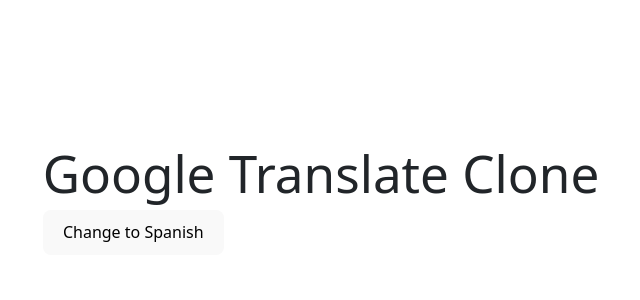
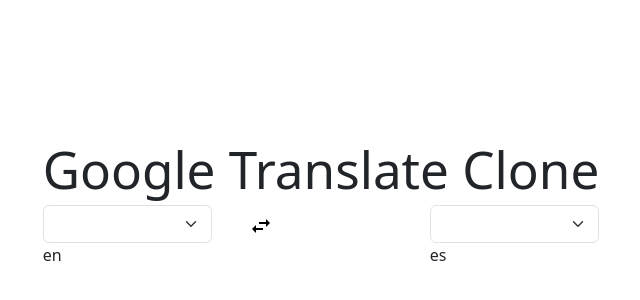
Before and after one commit to NelsonToroDev/GoogleTranslateClone, a React (Vite) app: page / in a window 1280 px wide. Shown: the part 196-496 px from the top of the page, without its empty margins (319-959 px from the left). Built offline with nearby package versions, Linux system fonts and the light colour scheme.

Commit message:
Created LanguageSelector component with quick validation for props

```diff
--- a/src/App.tsx
+++ b/src/App.tsx
@@ -1,17 +1,32 @@
 import 'bootstrap/dist/css/bootstrap.min.css'
 import './App.css'
 import { useStore } from './hooks/useStore'
+import { Container, Row, Col, Button } from 'react-bootstrap'
+import { AUTO_LANGUAGE } from './constants'
+import { SwapIcon } from './components/Icons'
+import { LanguageSelector } from './components/LanguageSelector'
 
 function App () {
-  const { fromLanguage, setFromLanguage } = useStore()
+  const { fromLanguage, toLanguage, setFromLanguage, setToLanguage, interchangeLanguage } = useStore()
   return (
-    <div className='App'>
+    <Container fluid>
       <h1>Google Translate Clone</h1>
-      <button onClick={() => { setFromLanguage('es') }}>
-        Change to Spanish
-      </button>
-      <h2>{fromLanguage}</h2>
-    </div>
+      <Row>
+        <Col>
+          <LanguageSelector onChange={setFromLanguage} />
+          {fromLanguage}
+        </Col>
+        <Col>
+          <Button variant='link' disabled={fromLanguage === AUTO_LANGUAGE} onClick={() => { interchangeLanguage() }}>
+            <SwapIcon />
+          </Button>
+        </Col>
+        <Col>
+          <LanguageSelector onChange={setToLanguage} />
+          {toLanguage}
+        </Col>
+      </Row>
+    </Container>
   )
 }
 
--- /dev/null
+++ b/src/components/Icons.tsx
@@ -0,0 +1,11 @@
+export const SwapIcon = () => (
+  <svg focusable="false" width="24" height="24" xmlns="http://www.w3.org/2000/svg" viewBox="0 0 24 24"><path d="M6.99 11L3 15l3.99 4v-3H14v-2H6.99v-3zM21 9l-3.99-4v3H10v2h7.01v3L21 9z"></path></svg>
+)
+
+export const ClipboardIcon = () => (
+  <svg focusable="false" xmlns="http://www.w3.org/2000/svg" enableBackground="new 0 0 24 24" height="24" viewBox="0 0 24 24" width="24"><g><rect fill="none" height="24" width="24"></rect></g><g><path d="M16,20H5V6H3v14c0,1.1,0.9,2,2,2h11V20z M20,16V4c0-1.1-0.9-2-2-2H9C7.9,2,7,2.9,7,4v12c0,1.1,0.9,2,2,2h9 C19.1,18,20,17.1,20,16z M18,16H9V4h9V16z"></path></g></svg>
+)
+
+export const SpeakerIcon = () => (
+  <svg focusable="false" xmlns="http://www.w3.org/2000/svg" viewBox="0 0 24 24" width="24" height="24"><path d="M3 9v6h4l5 5V4L7 9H3zm13.5 3c0-1.77-1.02-3.29-2.5-4.03v8.05c1.48-.73 2.5-2.25 2.5-4.02zM14 3.23v2.06c2.89.86 5 3.54 5 6.71s-2.11 5.85-5 6.71v2.06c4.01-.91 7-4.49 7-8.77s-2.99-7.86-7-8.77z"></path></svg>
+)
--- /dev/null
+++ b/src/components/LanguageSelector.tsx
@@ -0,0 +1,13 @@
+import { Form } from 'react-bootstrap'
+import { SUPPORTED_LANGUAGES } from '../constants'
+
+export const LanguageSelector = ({ onChange }: { onChange: (language: string) => void }) => {
+  return (
+    <Form.Select aria-label='Select a lanaguage'>
+      {Object.entries(SUPPORTED_LANGUAGES).map(([languageKey, languageLiteral]) => (
+        <option key={languageKey} value={languageKey}>{languageLiteral}</option>
+      ))}
+
+    </Form.Select>
+  )
+}
--- a/src/hooks/useStore.ts
+++ b/src/hooks/useStore.ts
@@ -1,9 +1,10 @@
 import { useReducer } from 'react'
-import { Language, type Action, type State, FromLanguage } from '../types.d'
+import type { Language, Action, State, FromLanguage } from '../types.d'
+import { AUTO_LANGUAGE } from '../constants'
 
 const initialState: State = {
-  fromLanguage: '',
-  toLanguage: '',
+  fromLanguage: 'en',
+  toLanguage: 'es',
   fromText: '',
   result: '',
   loading: false
@@ -12,6 +13,8 @@
 function reducer (state: State, action: Action) {
   const { type } = action
   if (type === 'INTERCHANGE_LANGUAGES') {
+    if (state.fromLanguage === AUTO_LANGUAGE) return state
+
     return {
       ...state,
       toLanguage: state.fromLanguage,
```
